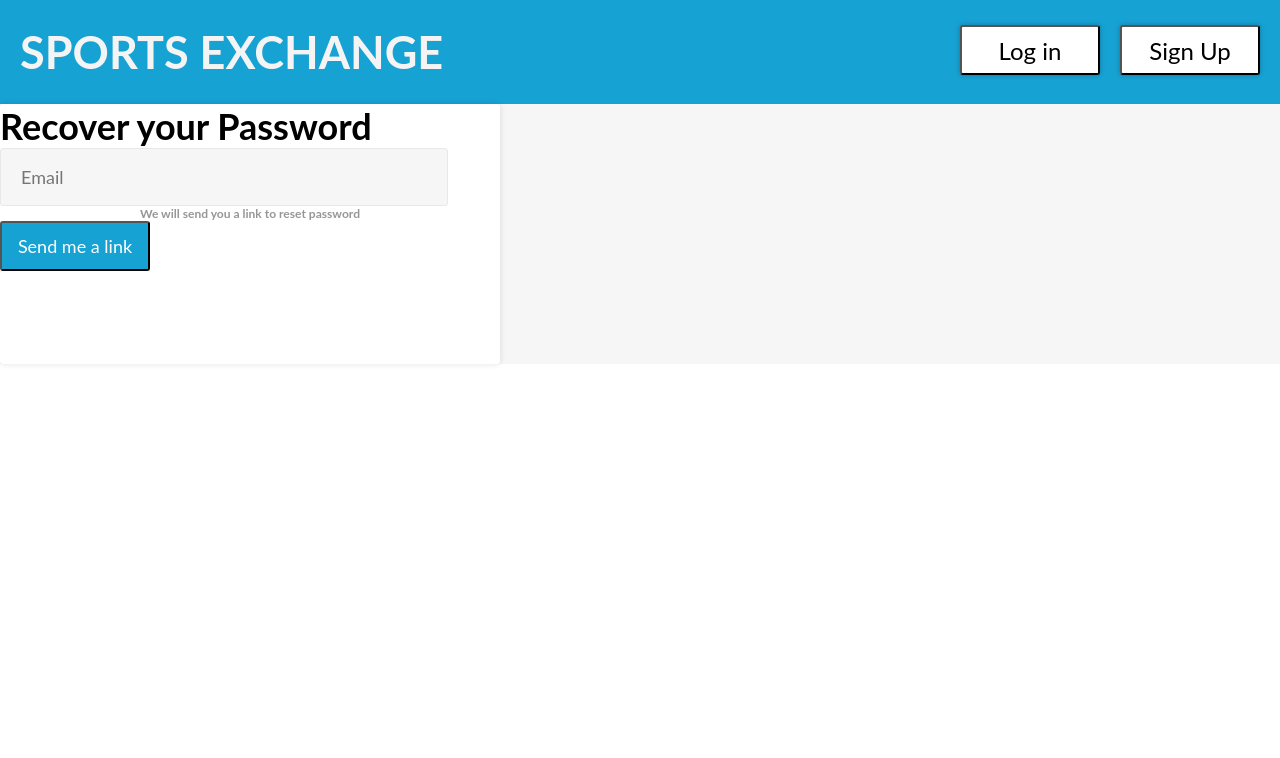
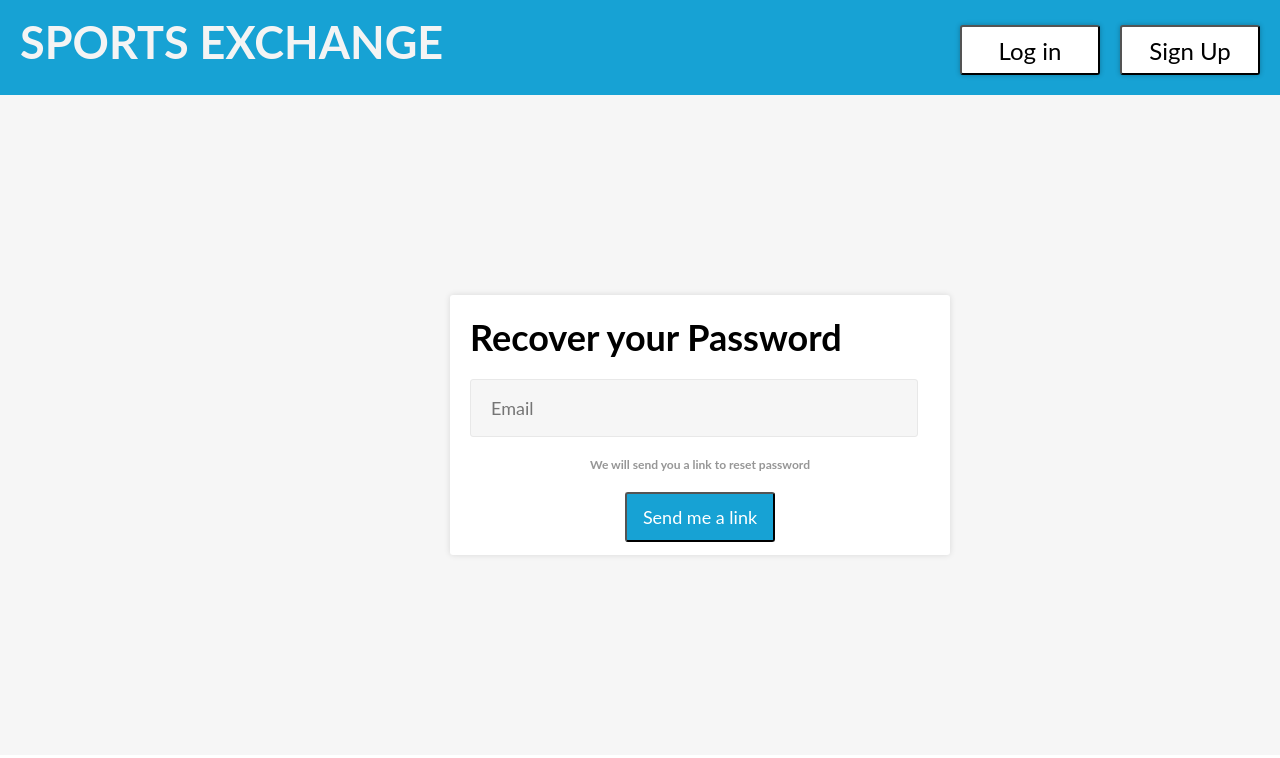
Before and after one commit to archana1-coditas/UI-training, a plain HTML site: page Assignment2 revision2/index2.html in a window 1280 px wide. Drawn offline with Linux system fonts and the light colour scheme.

Commit message:
Assignment2 revision2

```diff
--- a/Assignment2 revision2/styles/style2.css
+++ b/Assignment2 revision2/styles/style2.css
@@ -18,7 +18,7 @@ body{
 }
 
 .header .sports{
-	margin:25px 20px 25px 20px;
+	margin:15px 20px 25px 20px;
 	font-family: Lato;
     color:  #f4f4f4;
     font-size: 30px;/* Approximation due to font substitution */
@@ -43,17 +43,19 @@ body{
     font-weight: 400;
     text-align: center;
    }
+
 .content{
 	background-color:  #f6f6f6;
+  padding:200 450;
     }
 
- .box{
-
+ .content .box{
+  padding: 20px;
  	border-radius: 3px;
     background-color:  #ffffff;
     box-shadow: 0px 0px 6px 0px rgba(0, 0, 0, 0.12);
-    width: 500px;
-    height: 260px;
+    width: 460px;
+    height: 220px;
    }
 
  .recover{
@@ -62,7 +64,7 @@ body{
    color:  #000000;
    font-size: 24px;/* Approximation due to font substitution */
    font-weight: 400;
-
+   margin-bottom: 20px;
 }
 
 
@@ -72,7 +74,7 @@ body{
    color:  #969696;
    font-size: 18px;/* Approximation due to font substitution */
    font-weight: 400;
-
+   margin-bottom: 20px;
    padding: 20px;
    border-radius: 3px;
    border-width: 1px;
@@ -84,12 +86,13 @@ body{
 }
 
 .link{
-
+	margin-bottom: 10px;
 	font-family: Lato;
     color:  #969696;
     font-size: 18px;/* Approximation due to font substitution */
     font-weight: 400;
     text-align: center;
+    margin-bottom: 20px;
 }
 
 button{
@@ -103,6 +106,8 @@ button{
    font-size: 18px;/* Approximation due to font substitution */
    font-weight: 400;
    text-align: center;
+   display: block;
+   margin: auto;
 }
 
 .clear{
```
Also changed, not shown: Assignment2 revision2/index2.html (+4 -9 lines).
